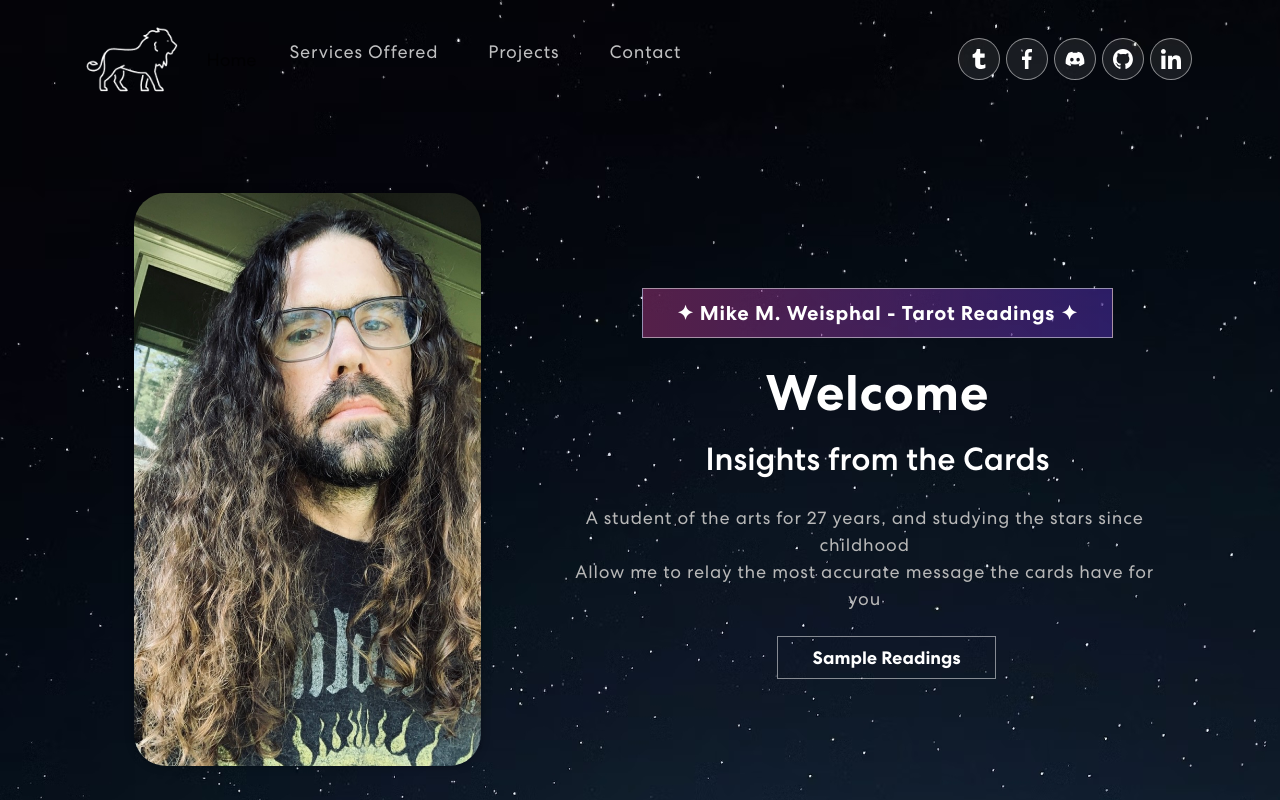
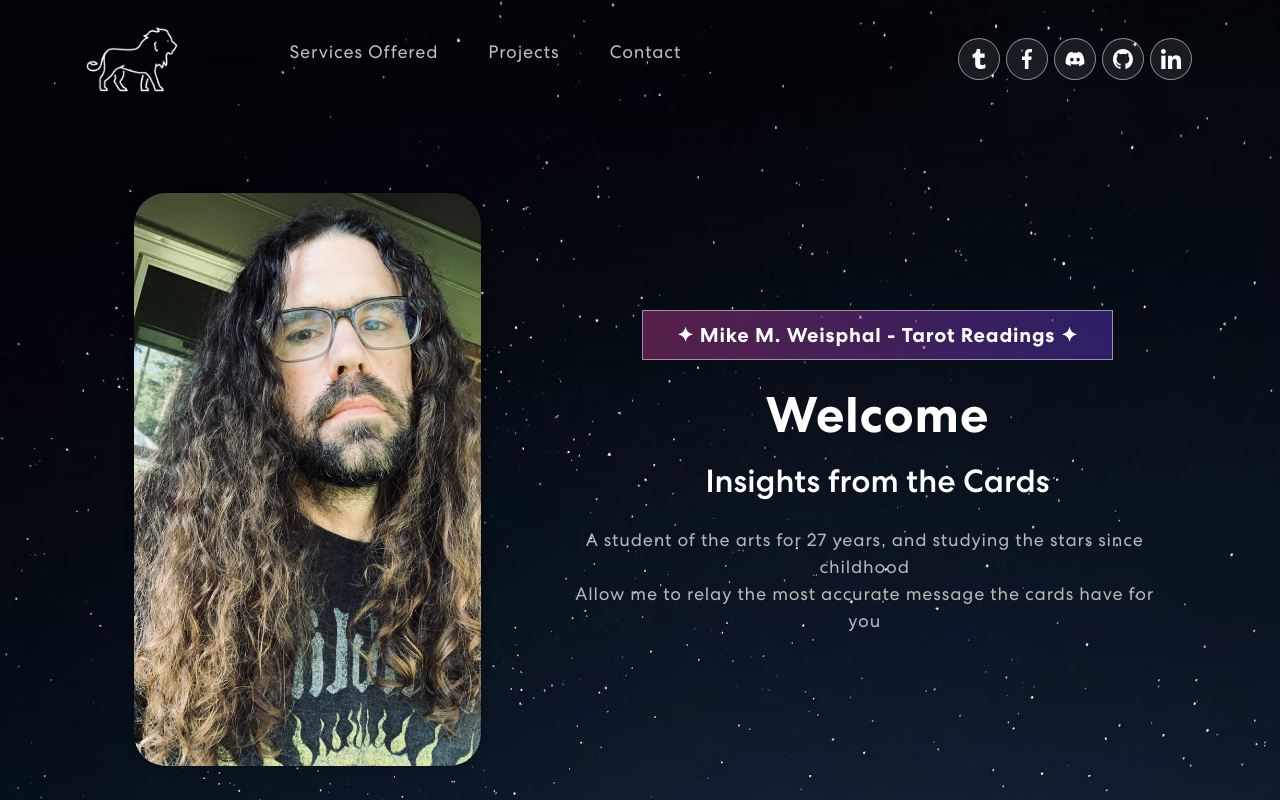
Before and after one commit to michaelangelesz/TarotReadingsPortfolio, a React (Create React App) app: page / in a window 1280 px wide. Shown: the top 800 px of the page. Built offline with nearby package versions, Linux system fonts and the light colour scheme.

Commit message:
update caption

```diff
--- a/src/Components/Banner.js
+++ b/src/Components/Banner.js
@@ -24,7 +24,7 @@ export const Banner = () => {
                   <p>A student of the arts for 27 years, and studying the stars since childhood<br /> Allow me to relay the most accurate message the cards have for you
                   </p>
                   <br />
-                  <button type="button" onClick={() => window.open('https://venusandmarsrx.tumblr.com/tagged/sample')}>Sample Readings</button>
+                  {/* <button type="button" onClick={() => window.open('https://venusandmarsrx.tumblr.com/tagged/sample')}>Sample Readings</button> */}
                 </div>
           </Col>
         </Row>
```
